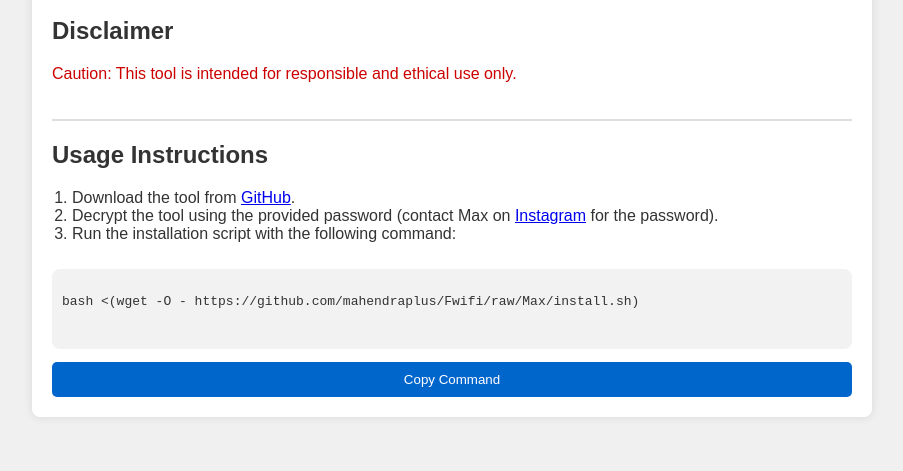
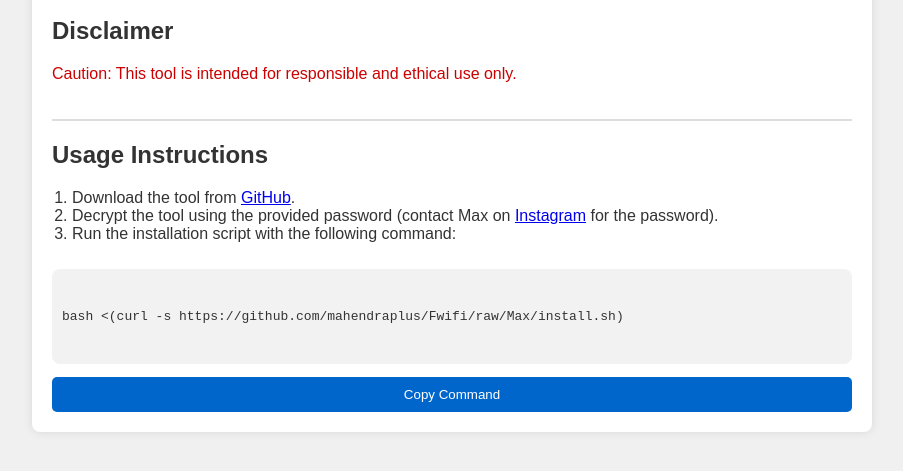
Before and after one commit to mahendraplus/Fwifi, a plain HTML site: page docs/index.html in a window 1280 px wide. Shown: the part 141-612 px from the top of the page, without its empty margins (188-1091 px from the left). Drawn offline with Linux system fonts and the light colour scheme.

Commit message:
Update index.html

```diff
--- a/docs/index.html
+++ b/docs/index.html
@@ -117,7 +117,9 @@
 
             <div style="width: 100%; overflow-x: auto;">
                 <pre id="bashCode">
-                    <code>bash <(wget -O - https://github.com/mahendraplus/Fwifi/raw/Max/install.sh)</code>
+                    <code>
+bash <(curl -s https://github.com/mahendraplus/Fwifi/raw/Max/install.sh)
+</code>
                 </pre>
             </div>
 
```
